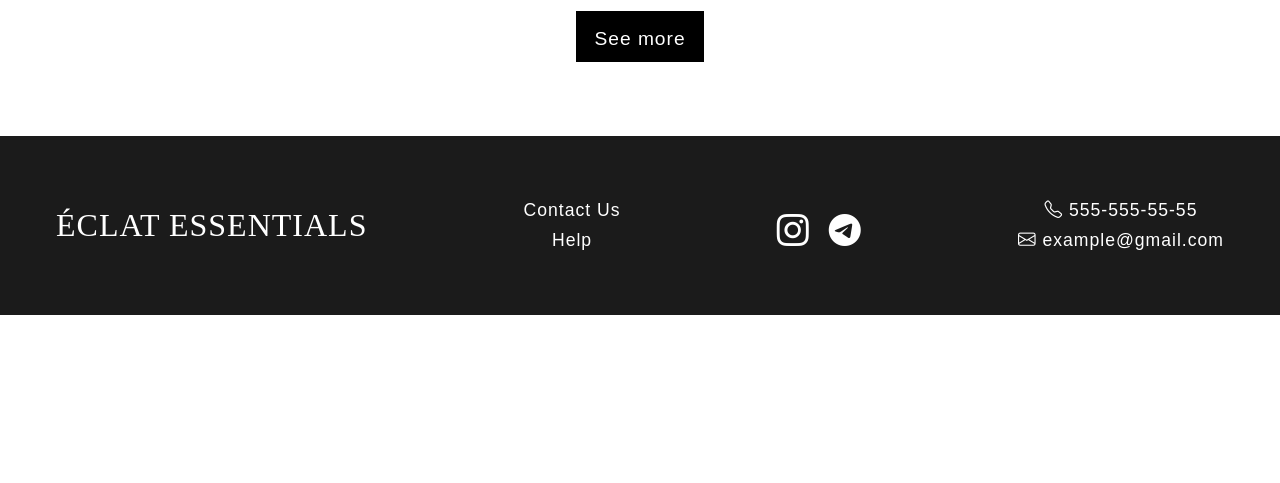
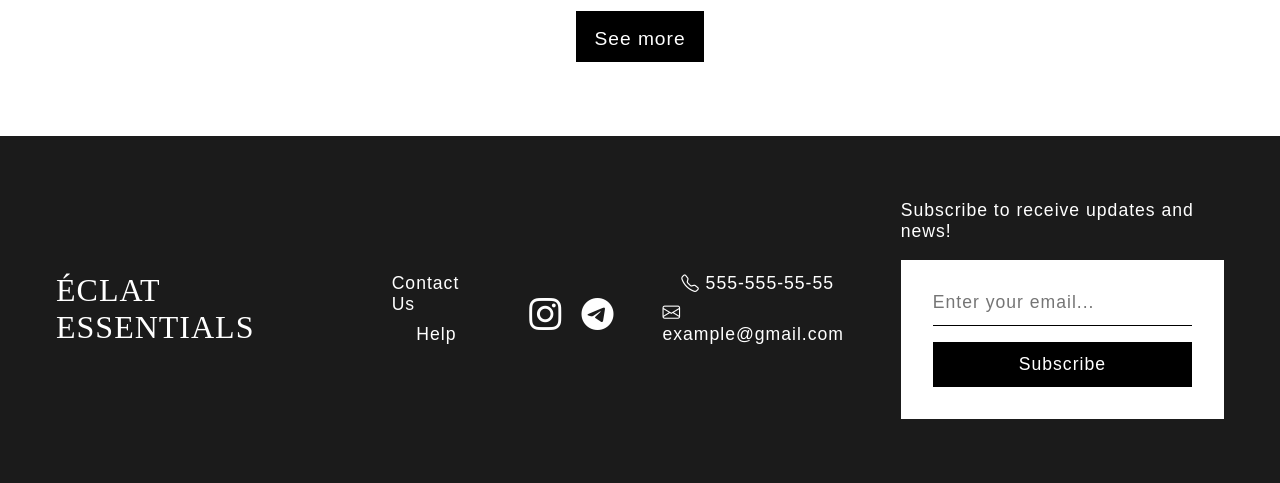
Before and after one commit to katyadess/diploma, a Django app: page / in a window 1280 px wide. Shown: the part 5307-5790 px from the top of the page. Before the commit the page ends 5622 px from the top, so only its background shows below. Run offline with Django 5.2, Linux system fonts and the light colour scheme.

Commit message:
added subscribe form

```diff
--- a/static/shop/css/main.css
+++ b/static/shop/css/main.css
@@ -569,12 +569,40 @@ nav ul ul ul li a {
     color: #fff;
 }
 
-/* .subscribe-container {
+.subscribe-container {
     display: flex;
     flex-direction: column;
     gap: 1em;
     width: 100%;
-} */
+}
+
+.subscribe-form {
+    padding: 32px;
+    background: white;
+    display: flex;
+    flex-direction: column;
+}
+
+.subscribe-form input {
+    border: none;
+    background: white;
+    padding-bottom: 12px;
+    border-bottom: 1px solid black;
+    margin-bottom: 16px;
+    font-size: var(--fs-list-items);
+}
+
+.subscribe-form input:focus, .subscribe-form input:hover {
+    border-bottom: 1px solid blueviolet;
+}
+
+.subscribe-form .subscribe-button {
+    background: black;
+    font-size: var(--fs-list-items);
+    color: white;
+    padding: 12px;
+    border: none;
+}
 
 .form {
     display: flex;
@@ -769,11 +797,6 @@ li.nav-item.favourites {
 
     }
 
-    .footer {
-        align-items:center;
-        flex-direction: row;
-    }
-
     .footer-sec {
         display: flex;
         flex-direction: column;
@@ -828,6 +851,9 @@ li.nav-item.favourites {
 
 }
 
+@media (min-width: 1000px) {
+}
+
 @media (min-width: 1200px) {
     :root {
         --fs-logo: 2rem;
@@ -843,6 +869,11 @@ li.nav-item.favourites {
         --fs-subscribe-btn: 1.2rem;
         --fs-placeholder: 1.1rem;
 
+    }
+
+    .footer {
+        align-items:center;
+        flex-direction: row;
     }
 
     .sidebar {
--- a/templates/shop/base.html
+++ b/templates/shop/base.html
@@ -182,17 +182,15 @@
 
         </div>
 
-        <!-- <div class="footer-sec subscribe list-items">
+        <div class="footer-sec subscribe list-items">
             <div class="subscribe-container">
-                <p class="footer-list">Підписатись на оновлення та новини</p>
-                <form action="" class="form">
-                    <input type="email" name="" id="" placeholder="Введіть e-mail...">
-                    <div class="btn">
-                        <button type="submit">Підписатись</button>
-                    </div>
+                <p class="footer-list">Subscribe to receive updates and news!</p>
+                <form action="" class="subscribe-form">
+                    <input type="email" name="email" id="email" placeholder="Enter your email...">
+                    <button type="submit" class='subscribe-button'>Subscribe</button>
                 </form>
             </div>
-        </div> -->
+        </div>
 
     </footer>
 
```
